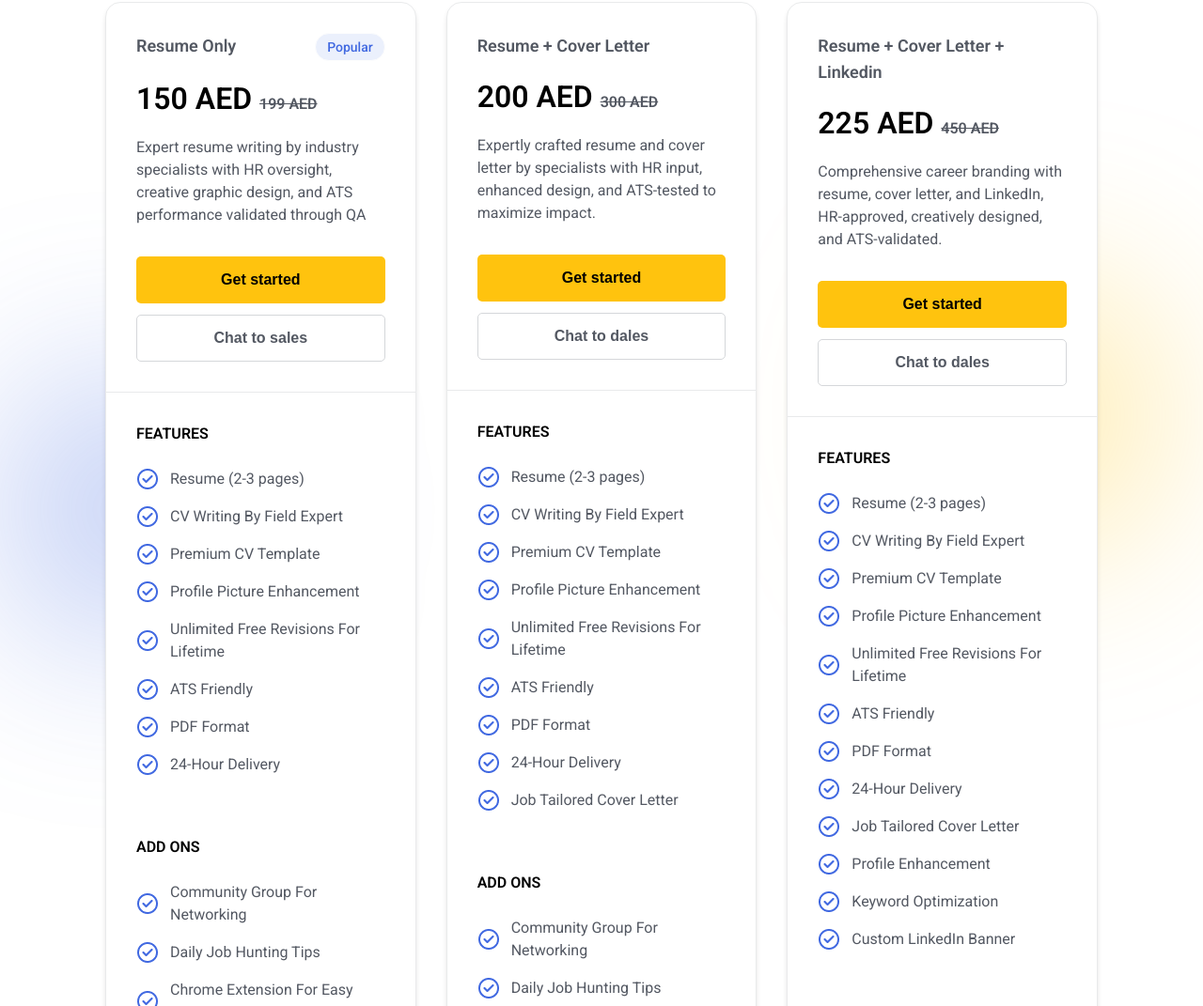
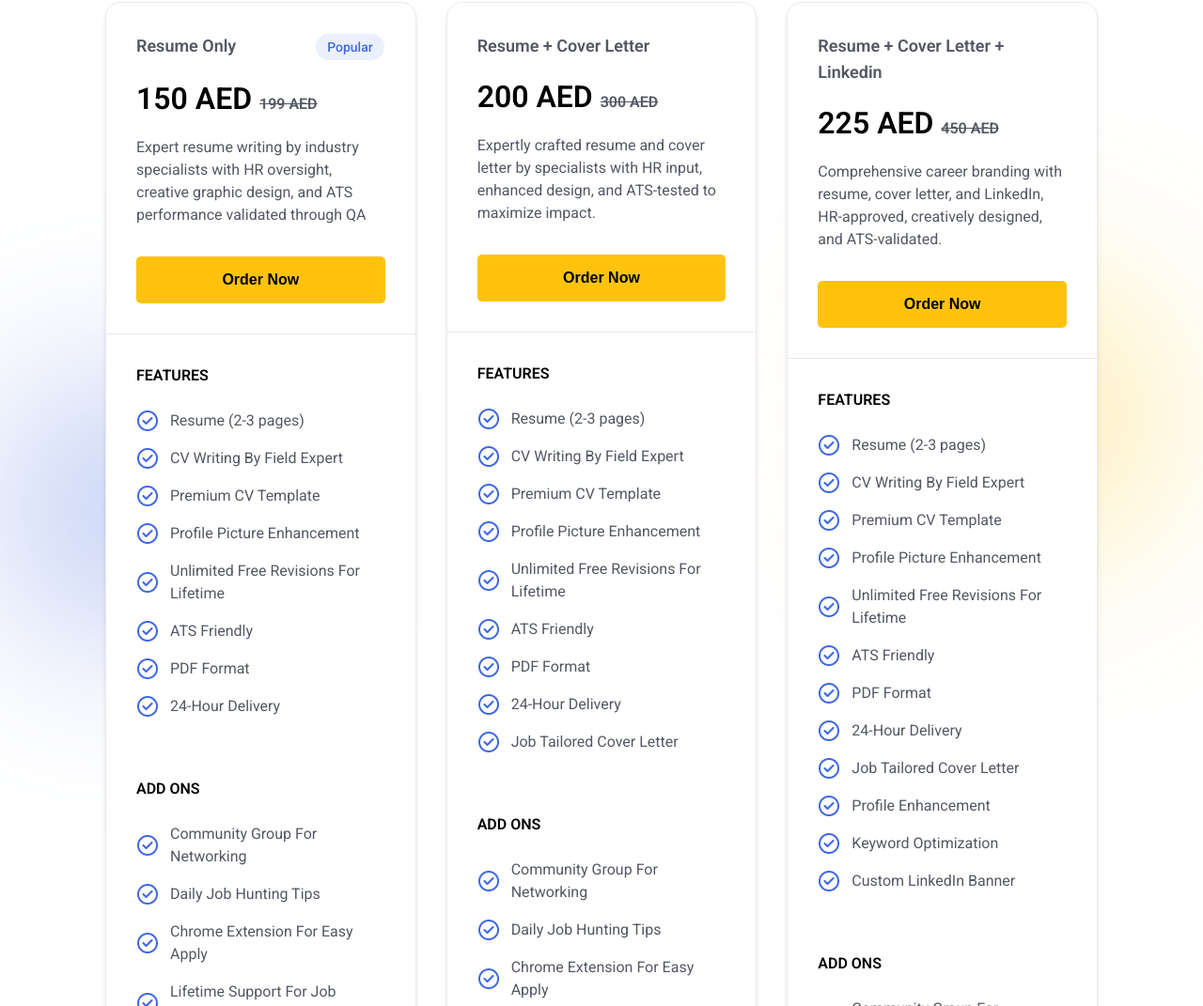
Before and after one commit to mustehsenanwar/dcv_frontend, a plain HTML site: page index.html in a window 1280 px wide. Shown: the part 4274-5345 px from the top of the page at 94% size. Drawn offline with Linux system fonts and the light colour scheme.

Commit message:
update: Sale contact button removed

```diff
--- a/assets/styles/styles.css
+++ b/assets/styles/styles.css
@@ -776,32 +776,6 @@ main .container {
   background: rgba(255, 195, 14, 0.85); /* Even softer yellow on press */
 }
 
-/* Chat to Sales Button */
-#pricing .container .pricing-card-wrapper .card .top-content .btn-container .btn-chat {
-  color: var(--gray-90);
-  background: var(--white);
-  border: 1px solid #d5d7da;
-  padding: 12px 20px;
-  font-size: 16px;
-  font-weight: bold;
-  border-radius: 5px;
-  transition: background-color 0.3s ease, transform 0.2s ease, box-shadow 0.3s ease;
-  cursor: pointer;
-}
-
-#pricing .container .pricing-card-wrapper .card .top-content .btn-container .btn-chat:hover {
-  background: #f6f6f6; /* Slightly darker white */
-  color: var(--gray-90);
-  border-color: #c8cacc;
-  transform: translateY(-2px);
-  box-shadow: 0px 4px 12px rgba(0, 0, 0, 0.05);
-}
-
-#pricing .container .pricing-card-wrapper .card .top-content .btn-container .btn-chat:active {
-  transform: scale(0.96); /* Slight press effect */
-  box-shadow: 0px 2px 8px rgba(0, 0, 0, 0.08);
-  background: #eeeeee; /* Soft gray effect on press */
-}
 
 #pricing .container .pricing-card-wrapper .card .features-container {
   padding: 32px;
--- a/index.html
+++ b/index.html
@@ -253,8 +253,7 @@
                     <p class="description">Expert resume writing by industry specialists with HR oversight, creative graphic design, and ATS performance validated through QA</p>
                   </div>
                   <div class="btn-container">
-                    <button class="btn-get-started">Get started</button>
-                    <button class="btn-chat">Chat to sales</button>
+                    <button class="btn-get-started">Order Now</button>
                   </div>
                 </div>
                 <div class="features-container">
@@ -327,8 +326,8 @@
                     <p class="description">Expertly crafted resume and cover letter by specialists with HR input, enhanced design, and ATS-tested to maximize impact.</p>
                   </div>
                   <div class="btn-container">
-                    <button class="btn-get-started">Get started</button>
-                    <button class="btn-chat">Chat to dales</button>
+                    <button class="btn-get-started">Order Now</button>
+
                   </div>
                 </div>
                 <div class="features-container">
@@ -407,8 +406,7 @@
                     <p class="description">Comprehensive career branding with resume, cover letter, and LinkedIn, HR-approved, creatively designed, and ATS-validated.</p>
                   </div>
                   <div class="btn-container">
-                    <button class="btn-get-started">Get started</button>
-                    <button class="btn-chat">Chat to dales</button>
+                    <button class="btn-get-started">Order Now</button>
                   </div>
                 </div>
                 <div class="features-container">
```
